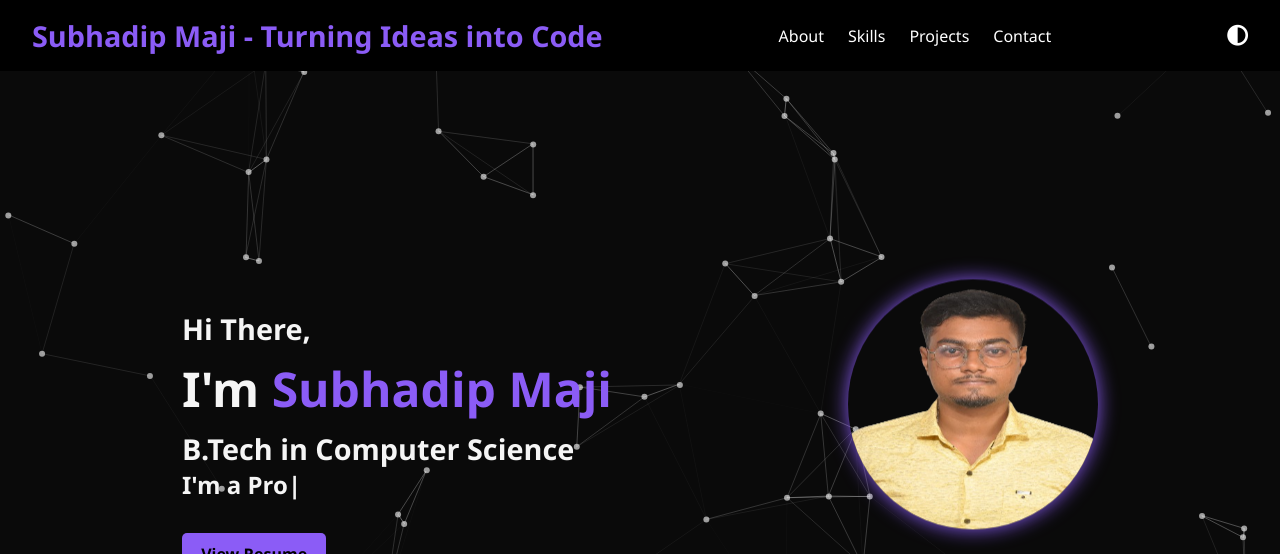
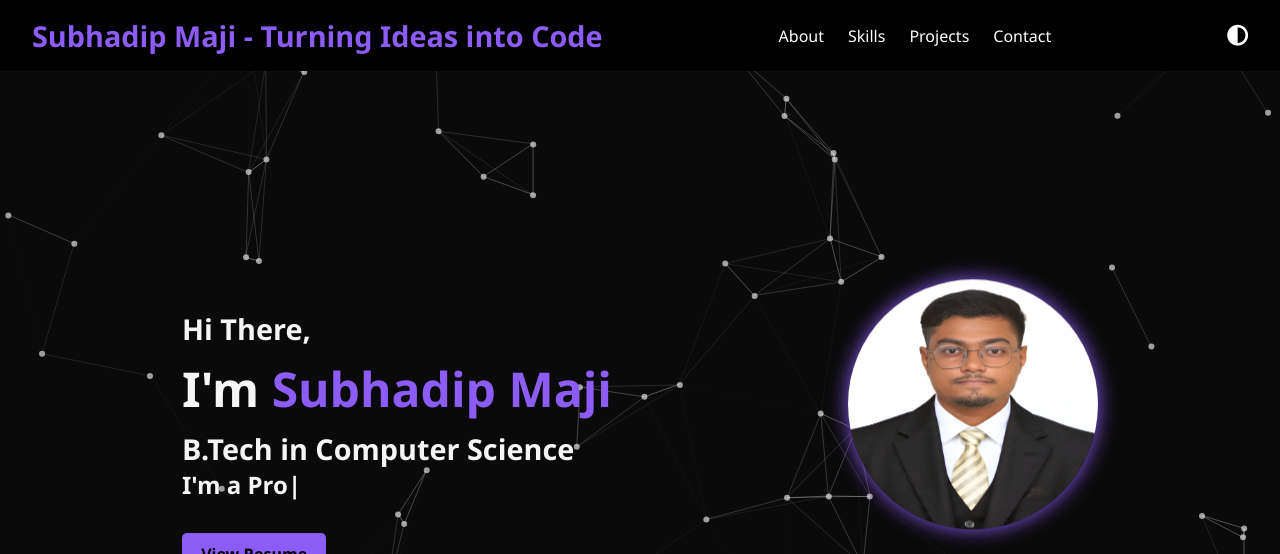
Before and after one commit to Subhadip1411/Subhadip_Portfolio, a plain HTML site: page index.html in a window 1280 px wide. Shown: the top 554 px of the page. Drawn offline with nearby package versions, Linux system fonts and the light colour scheme; a web font is replaced by a local one.

Commit message:
Update index.html

```diff
--- a/index.html
+++ b/index.html
@@ -44,7 +44,7 @@
     </div>
     <div class="hero-right">
       <div class="avatar-container">
-        <img src="image.png" alt="Subhadip Avatar" />
+        <img src="image.jpg" alt="Subhadip Avatar" />
       </div>
       <div class="address">
         <h2>Kulti-713343</h2>
```
